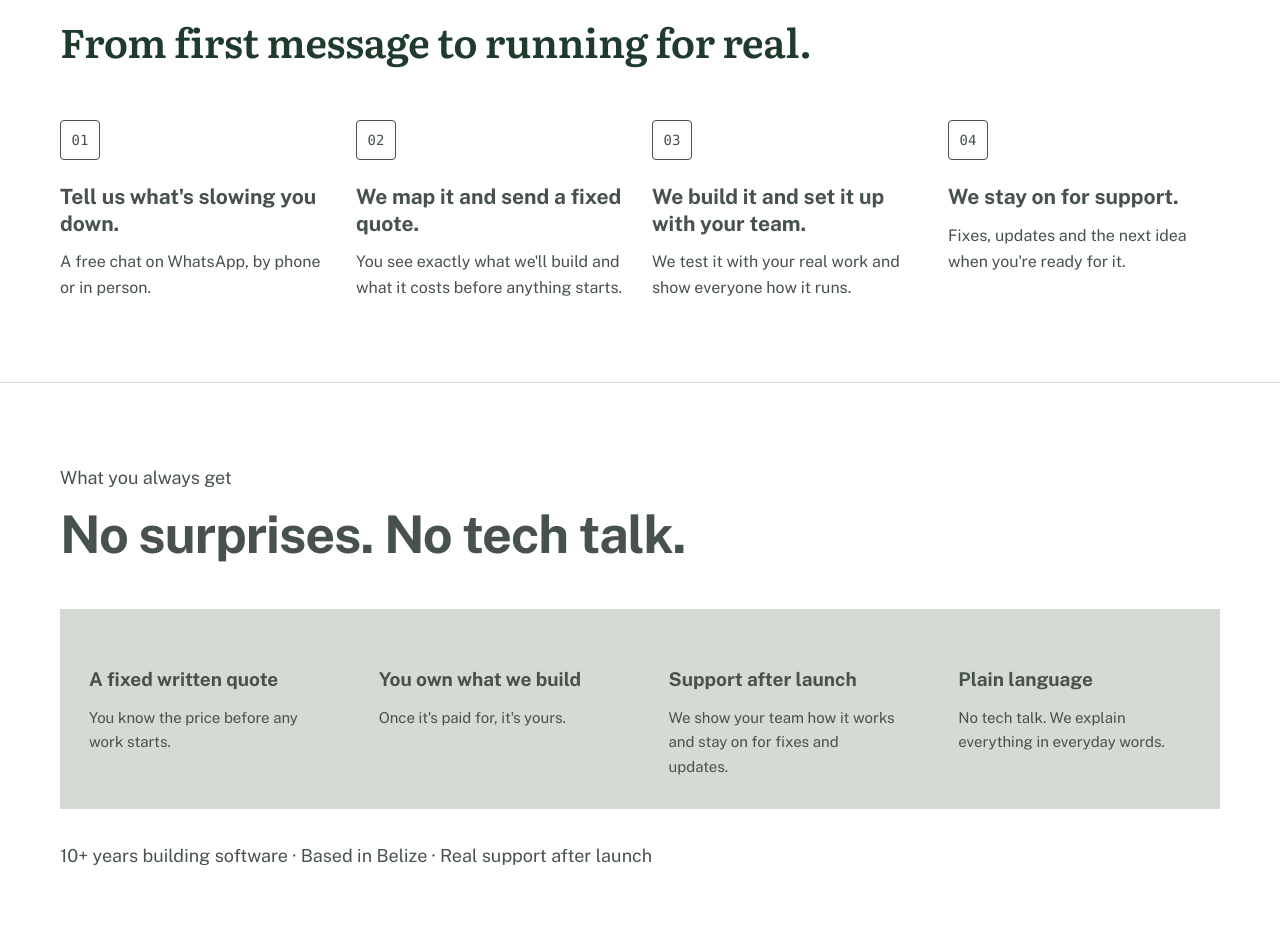
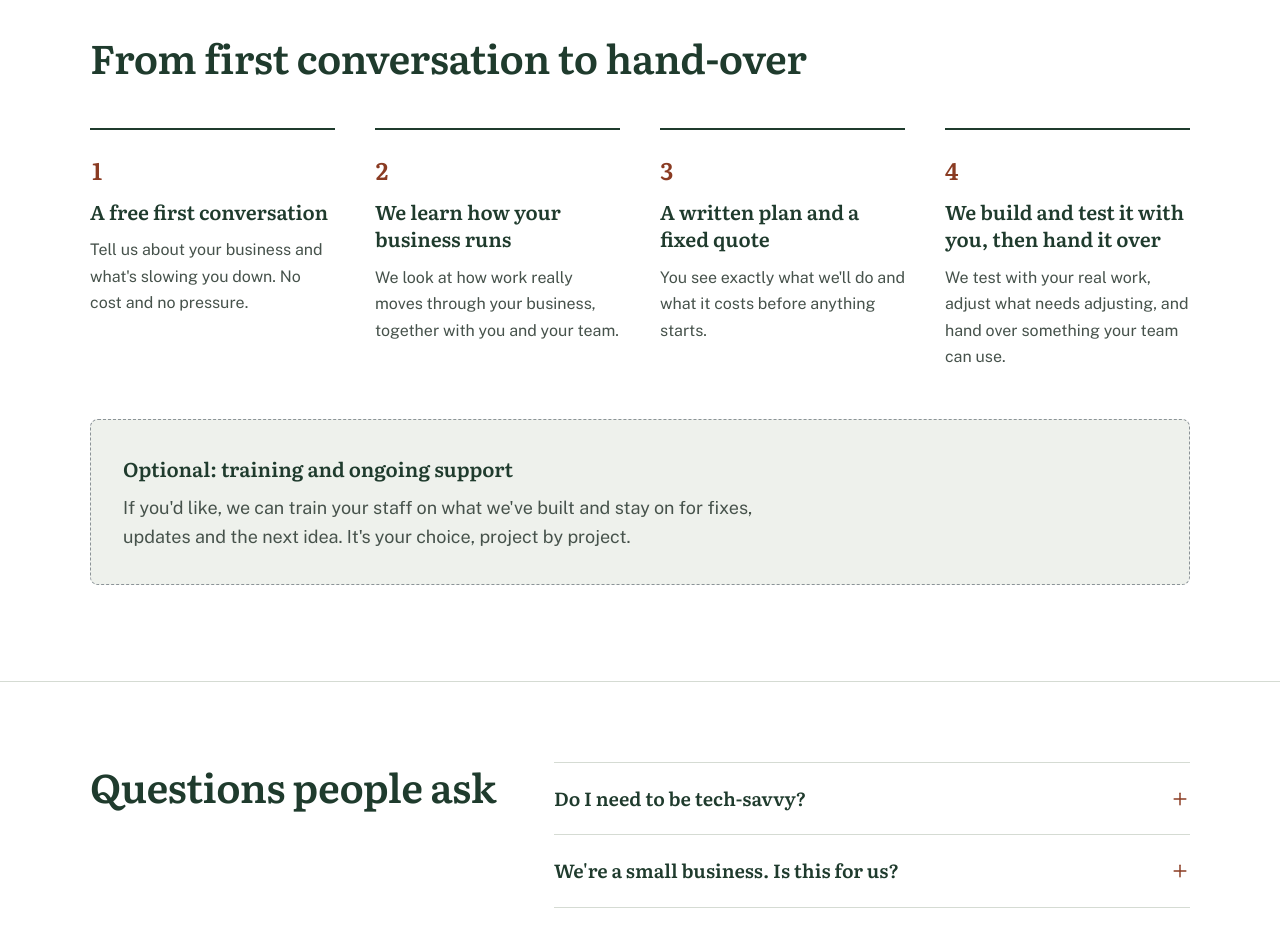
Before and after one commit to nonchxlantdev/visionforgewebsite, a Next.js app: page /how-we-work in a window 1280 px wide. Shown: the part 480-1414 px from the top of the page. Built offline with nearby package versions, Linux system fonts and the light colour scheme.

Commit message:
feat: How we work page with four steps and optional training and support
Co-Authored-By: Claude Opus 5.5 <noreply@anthropic.com>
Claude-Session: https://claude.ai/code/session_01SGEzc9LhsxQMTWN73jjpS7

```diff
--- a/app/how-we-work/page.tsx
+++ b/app/how-we-work/page.tsx
@@ -2,21 +2,20 @@ import type { Metadata } from "next";
 import { ClosingBand } from "@/components/layout/ClosingBand";
 import { PageHeader } from "@/components/layout/PageHeader";
 import { Faq } from "@/components/sections/Faq";
-import { Promises } from "@/components/sections/Promises";
-import { Timeline } from "@/components/sections/Timeline";
-import { faq } from "@/lib/site";
+import { ProcessSteps } from "@/components/sections/ProcessSteps";
+import { questions } from "@/lib/site";
 
 export const metadata: Metadata = {
   title: "How We Work | Vision Forge Studio",
   description:
-    "A free first chat, a fixed written quote, a build you can follow, and support after launch. How Vision Forge Studio works with Belizean businesses.",
+    "A free first conversation, a look at how your business runs, a written plan with a fixed quote, and a build you test with us. Training and support if you want them.",
   alternates: { canonical: "/how-we-work" },
 };
 
 const faqJsonLd = {
   "@context": "https://schema.org",
   "@type": "FAQPage",
-  mainEntity: faq.map((item) => ({
+  mainEntity: questions.map((item) => ({
     "@type": "Question",
     name: item.q,
     acceptedAnswer: { "@type": "Answer", text: item.a },
@@ -27,16 +26,11 @@ export default function HowWeWorkPage() {
   return (
     <>
       <PageHeader
-        title={
-          <>
-            Plain talk, fixed prices, <span className="text-gold">real support.</span>
-          </>
-        }
-        lede="You tell us how your business runs in your own words. We map it, send a fixed written quote, build it with you and stay on after launch."
+        title="Here's what working with us looks like."
+        lede="You tell us how your business runs in your own words. We learn it, send a written plan with a fixed quote, then build and test it with you."
       />
-      <Timeline />
-      <Promises />
-      <Faq items={faq} />
+      <ProcessSteps />
+      <Faq items={questions} />
       <ClosingBand />
       <script
         type="application/ld+json"
--- /dev/null
+++ b/components/sections/ProcessSteps.tsx
@@ -0,0 +1,27 @@
+import { SectionHeading } from "@/components/ui/SectionHeading";
+import { afterLaunch, howWeWorkSteps } from "@/lib/site";
+
+export function ProcessSteps() {
+  return (
+    <section aria-labelledby="steps-title" className="border-b border-line">
+      <div className="mx-auto max-w-[1180px] px-5 py-20 sm:px-8 md:py-24 lg:px-10">
+        <SectionHeading id="steps-title" title="From first conversation to hand-over" />
+        <ol className="mt-12 grid gap-10 md:grid-cols-2 lg:grid-cols-4">
+          {howWeWorkSteps.map((step, index) => (
+            <li key={step.title} className="border-t-2 border-ink pt-5">
+              <span className="font-serif text-[1.5rem] font-semibold text-mahogany tabular-nums">{index + 1}</span>
+              <h3 className="mt-2 font-serif text-[1.25rem] leading-snug font-semibold text-ink">{step.title}</h3>
+              <p className="mt-3 text-[16px] text-body">{step.copy}</p>
+            </li>
+          ))}
+        </ol>
+        <aside aria-labelledby="after-launch-title" className="mt-12 rounded-lg border border-dashed border-muted/60 bg-mist p-7 md:p-8">
+          <h3 id="after-launch-title" className="font-serif text-[1.25rem] font-semibold text-ink">
+            {afterLaunch.title}
+          </h3>
+          <p className="mt-2 max-w-[62ch] text-body">{afterLaunch.copy}</p>
+        </aside>
+      </div>
+    </section>
+  );
+}
--- a/components/sections/Promises.tsx
+++ /dev/null
@@ -1,24 +0,0 @@
-import { site, promises } from "@/lib/site";
-
-export function Promises() {
-  return (
-    <section aria-labelledby="promises-title" className="border-b border-line bg-bg-2">
-      <div className="mx-auto max-w-[1240px] px-5 py-20 sm:px-8 lg:px-10">
-        <p className="label text-gold">What you always get</p>
-        <h2 id="promises-title" className="font-wide mt-4 max-w-3xl text-[clamp(2rem,4.4vw,3.25rem)] leading-[1.02] font-bold tracking-[-0.02em] text-steel-hi">
-          No surprises. No tech talk.
-        </h2>
-        <ul className="mt-12 grid gap-px border border-line bg-line sm:grid-cols-2 lg:grid-cols-4">
-          {promises.map((p) => (
-            <li key={p.title} className="bg-bg-2 p-7">
-              <span aria-hidden className="block h-0.5 w-8 bg-gold" />
-              <h3 className="font-wide mt-6 text-[19px] font-bold text-steel-hi">{p.title}</h3>
-              <p className="mt-2.5 text-[15px] text-steel-2">{p.copy}</p>
-            </li>
-          ))}
-        </ul>
-        <p className="label mt-8 text-steel-2">{site.trustLine}</p>
-      </div>
-    </section>
-  );
-}
--- a/components/sections/Timeline.tsx
+++ /dev/null
@@ -1,24 +0,0 @@
-import { SectionHeading } from "@/components/ui/SectionHeading";
-import { steps } from "@/lib/site";
-
-export function Timeline() {
-  return (
-    <section aria-labelledby="steps-title" className="border-b border-line">
-      <div className="mx-auto max-w-[1240px] px-5 py-20 sm:px-8 lg:px-10">
-        <SectionHeading id="steps-title" title="From first message to running for real." />
-        <ol className="relative mt-14 grid gap-10 md:grid-cols-4 md:gap-6">
-          <span aria-hidden className="absolute top-5 right-0 left-0 hidden h-px bg-line-2 md:block" />
-          {steps.map((step, i) => (
-            <li key={step.title} className="reveal relative">
-              <span className="relative z-10 flex h-10 w-10 items-center justify-center rounded-[4px] border border-gold bg-bg font-mono text-[14px] text-gold">
-                {String(i + 1).padStart(2, "0")}
-              </span>
-              <h3 className="font-wide mt-6 text-[21px] leading-tight font-bold text-steel-hi">{step.title}</h3>
-              <p className="mt-3 text-[16px] text-steel-2">{step.copy}</p>
-            </li>
-          ))}
-        </ol>
-      </div>
-    </section>
-  );
-}
```
Also changed, not shown: 1 other file (tests, documents, lock files or other folders).
